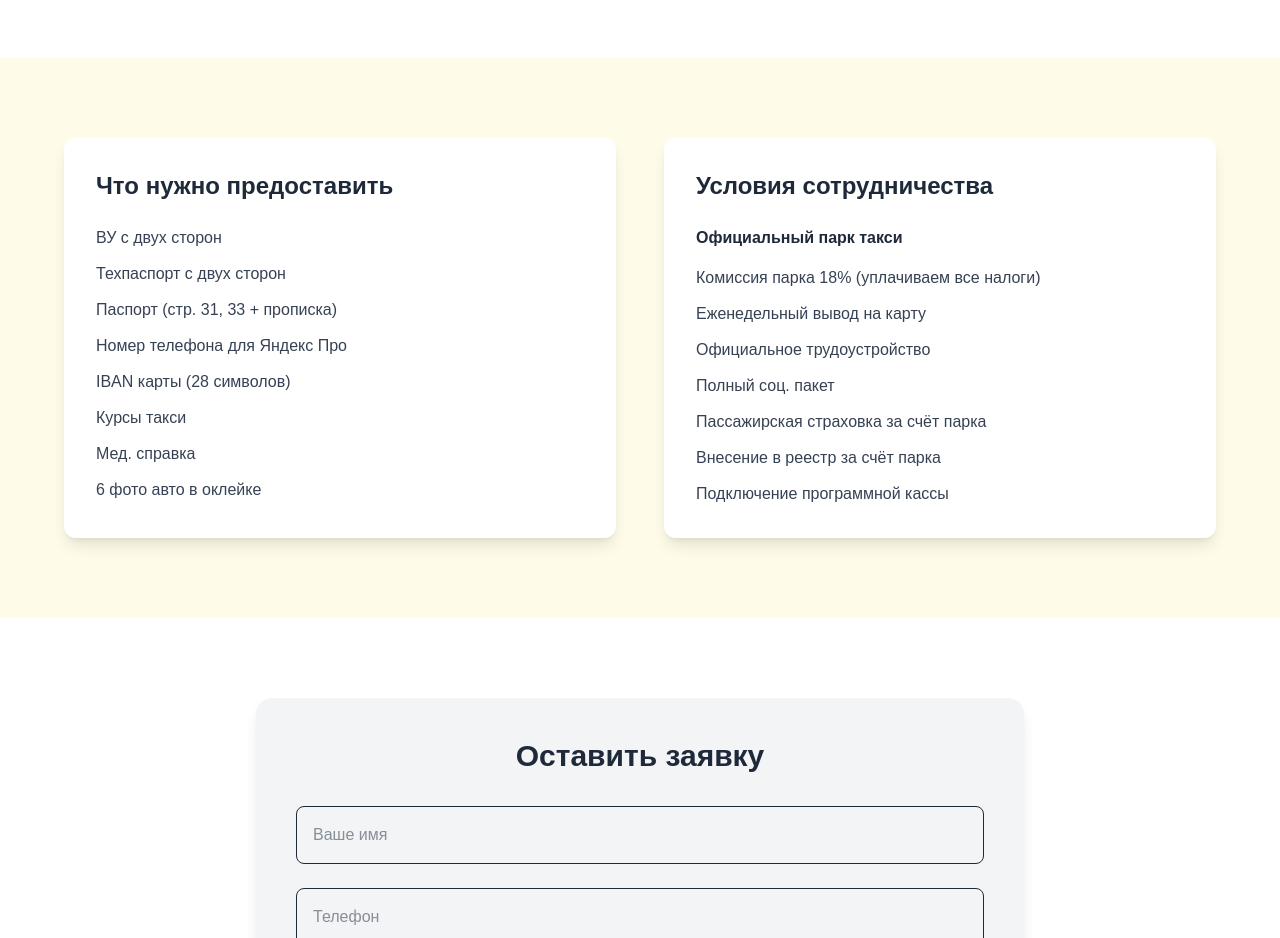
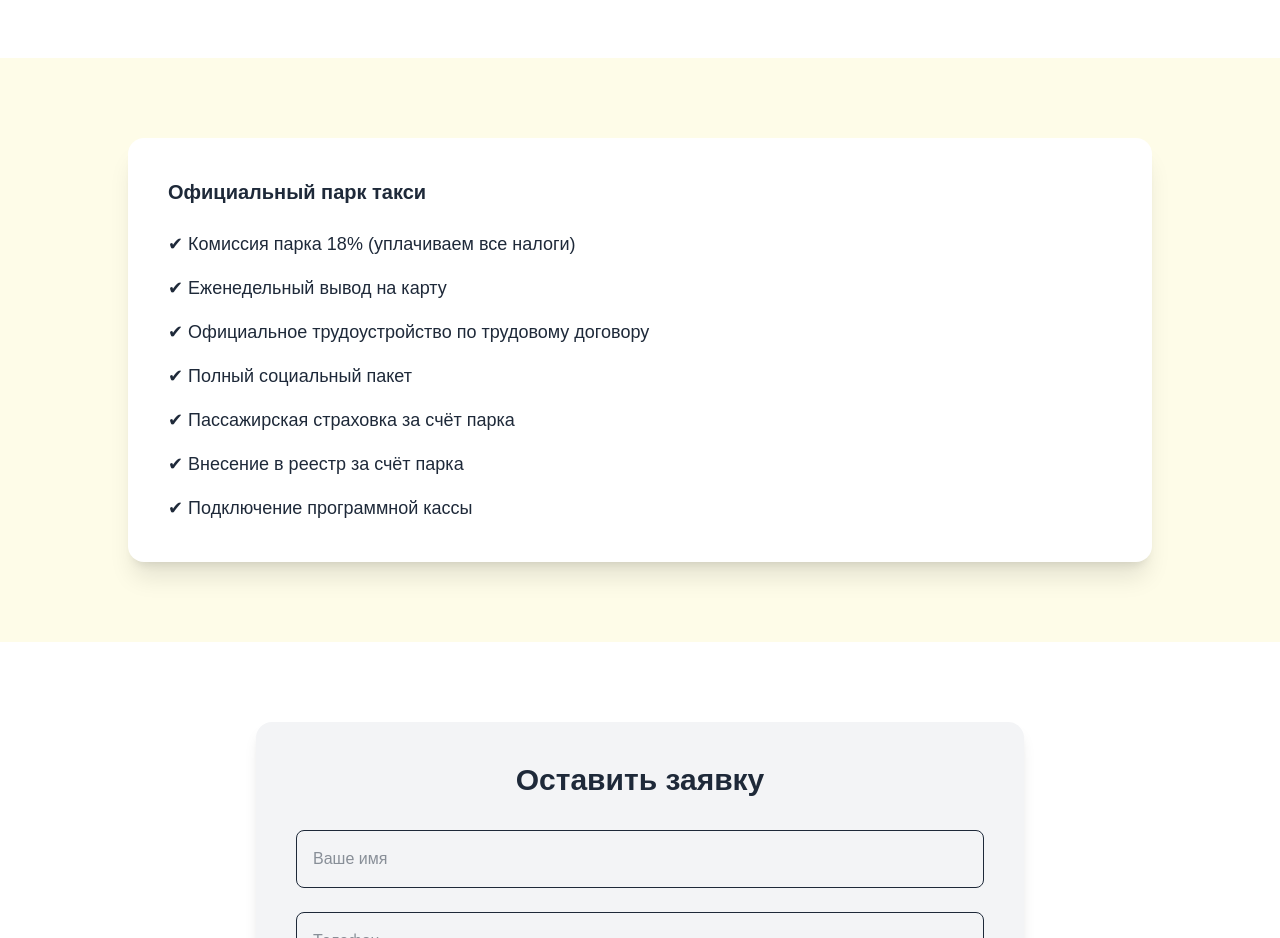
Before and after one commit to kanashart-ops/taxi-app, a Next.js app: page / in a window 1280 px wide. Shown: the part 1780-2718 px from the top of the page. Built offline with nearby package versions, Linux system fonts and the light colour scheme.

Commit message:
Update: text hero1

```diff
--- a/app/page.tsx
+++ b/app/page.tsx
@@ -124,50 +124,31 @@ export default function Home() {
         </div>
       </section>
 
-      {/* DOCUMENTS + CONDITIONS */}
+{/* CONDITIONS AFTER STEPS */}
 <section className="bg-yellow-50 py-20 px-6">
-        <div className="max-w-6xl mx-auto grid md:grid-cols-2 gap-12">
+  <div className="max-w-5xl mx-auto">
 
-          {/* WHAT TO PROVIDE */}
-          <div className="bg-white p-8 rounded-xl shadow-lg">
-            <h2 className="text-2xl font-bold mb-6">
-              Что нужно предоставить
-            </h2>
-            <ul className="space-y-3 text-gray-700">
-              <li>ВУ с двух сторон</li>
-              <li>Техпаспорт с двух сторон</li>
-              <li>Паспорт (стр. 31, 33 + прописка)</li>
-              <li>Номер телефона для Яндекс Про</li>
-              <li>IBAN карты (28 символов)</li>
-              <li>Курсы такси</li>
-              <li>Мед. справка</li>
-              <li>6 фото авто в оклейке</li>
-            </ul>
-          </div>
+    <div className="bg-white p-10 rounded-2xl shadow-xl">
 
-          {/* CONDITIONS */}
-          <div className="bg-white p-8 rounded-xl shadow-lg">
-            <h2 className="text-2xl font-bold mb-6">
-              Условия сотрудничества
-            </h2>
-
-            <p className="font-semibold mb-4">
+      <p className="text-xl font-semibold mb-6">
         Официальный парк такси
       </p>
 
-            <ul className="space-y-3 text-gray-700">
-              <li>Комиссия парка 18% (уплачиваем все налоги)</li>
-              <li>Еженедельный вывод на карту</li>
-              <li>Официальное трудоустройство</li>
-              <li>Полный соц. пакет</li>
-              <li>Пассажирская страховка за счёт парка</li>
-              <li>Внесение в реестр за счёт парка</li>
-              <li>Подключение программной кассы</li>
+      <ul className="space-y-4 text-lg text-gray-800">
+        <li>✔ Комиссия парка 18% (уплачиваем все налоги)</li>
+        <li>✔ Еженедельный вывод на карту</li>
+        <li>✔ Официальное трудоустройство по трудовому договору</li>
+        <li>✔ Полный социальный пакет</li>
+        <li>✔ Пассажирская страховка за счёт парка</li>
+        <li>✔ Внесение в реестр за счёт парка</li>
+        <li>✔ Подключение программной кассы</li>
       </ul>
+
     </div>
 
   </div>
 </section>
+
 
       {/* FORM */}
       <section id="form" className="py-20 px-6 bg-white">
```
Lines whose indentation alone changed are shown as unchanged.
